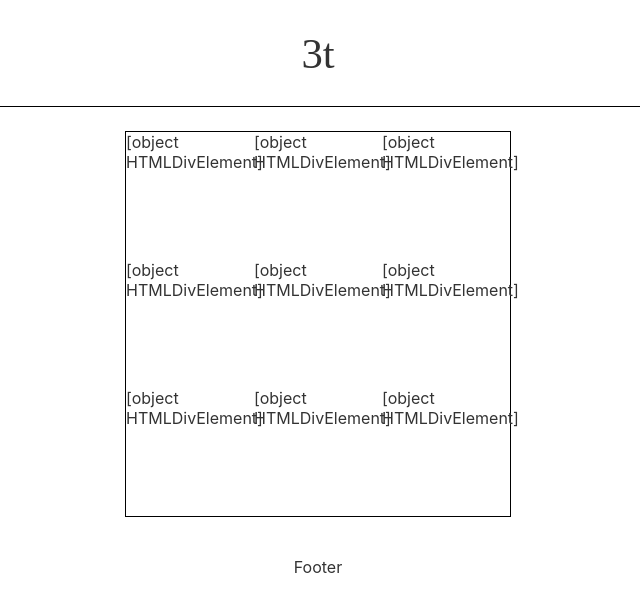
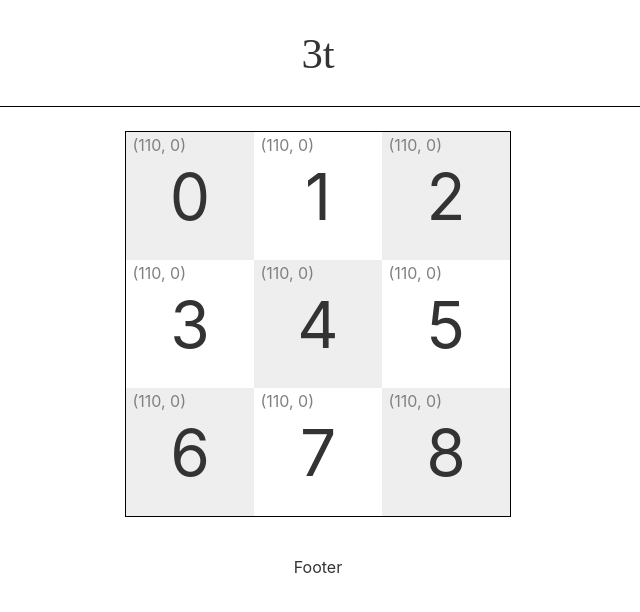
Before and after one commit to mibmo/3t, a Svelte app: page / in a window 1280 px wide. Shown: the top 612 px of the page, without its empty margins (322-962 px from the left). Built offline with nearby package versions, Linux system fonts and the light colour scheme; a web font is replaced by a local one.

Commit message:
Use Cell component

```diff
--- a/src/Cell.svelte
+++ b/src/Cell.svelte
@@ -1,9 +1,11 @@
 <script>
-	let assignment;
+	export let pos = { x: 0, y: 0 };
+	export let assignment;
 </script>
 
 <div class="cell">
-	{assignment}
+	<span class="cell-position">(11{pos.x}, {pos.y})</span>
+	<span class="cell-assignment">{assignment}</span>
 </div>
 
 <style>
@@ -11,10 +13,28 @@
 		height: 100%;
 		width: 100%;
 		display: flex;
+		justify-content: center;
+		align-items: center;
 		background-color: #fff;
 	}
 
 	.cell:nth-child(odd) {
 		background-color: #eee;
 	}
+
+	.cell-position {
+		position: relative;
+		height: 100%;
+		width: 100%;
+		margin-left: 0.4rem;
+		margin-top: 0.4rem;
+		text-align: left;
+		color: grey;
+	}
+
+	.cell-assignment {
+		position: absolute;
+		font-size: 400%;
+	}
+
 </style>
--- a/src/Game.svelte
+++ b/src/Game.svelte
@@ -23,8 +23,8 @@
 </script>
 
 <div id="grid">
-	{#each cells as cell}
-		<div class="cell">{cell}</div>
+	{#each cells as _, i}
+		<Cell assignment="{i}" />
 	{/each}
 </div>
 
```
